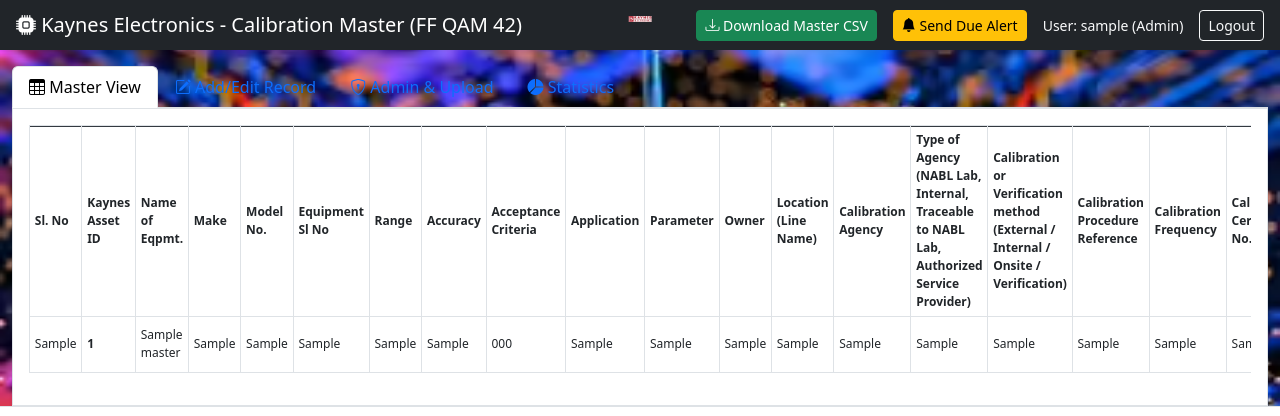
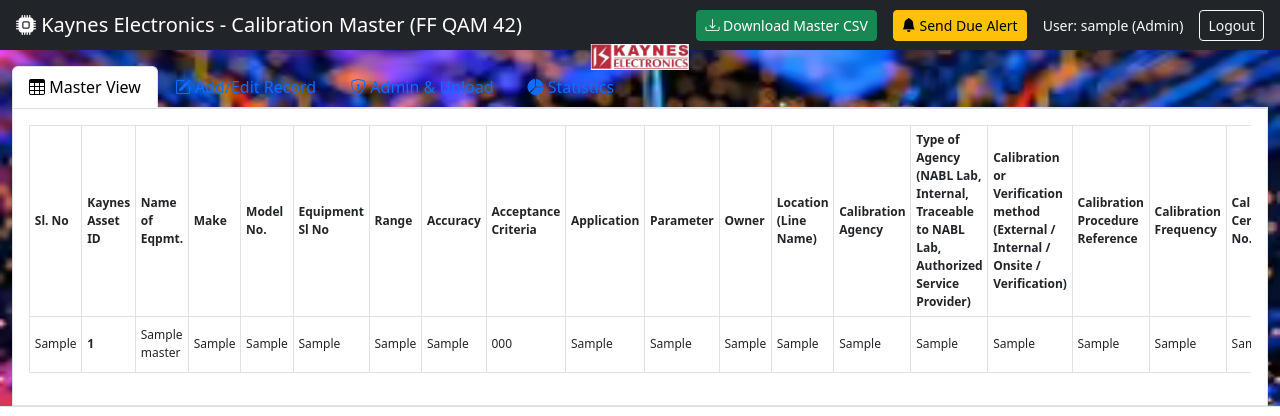
Before and after one commit to Shashancssa/CALIBRATION-, a Flask app: page / in a window 1280 px wide. Shown: the top 416 px of the page. Run offline with Flask 3, Linux system fonts and the light colour scheme; the visitor is signed in with stand-in values (Sample User, id 1); tables that the repository leaves empty hold one stand-in row (values such as "Sample post"); some libraries are stand-ins or nearby versions.

Commit message:
Update index.html

```diff
--- a/templates/index.html
+++ b/templates/index.html
@@ -19,8 +19,8 @@
             top: 8px;
             left: 50%;
             transform: translateX(-50%);
-            width: 6mm;
-            height: 6mm;
+            width: 26mm;
+            height: 26mm;
             z-index: 1100;
             object-fit: contain;
         }
```
